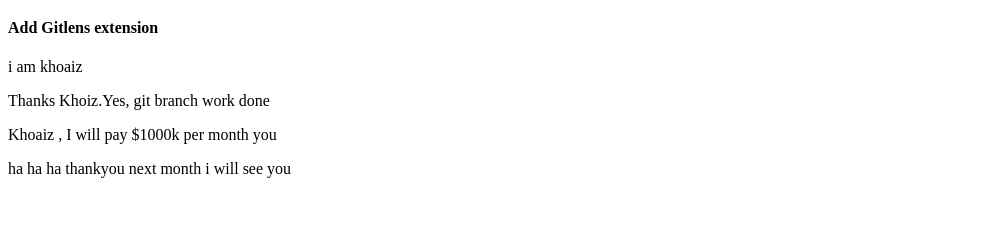
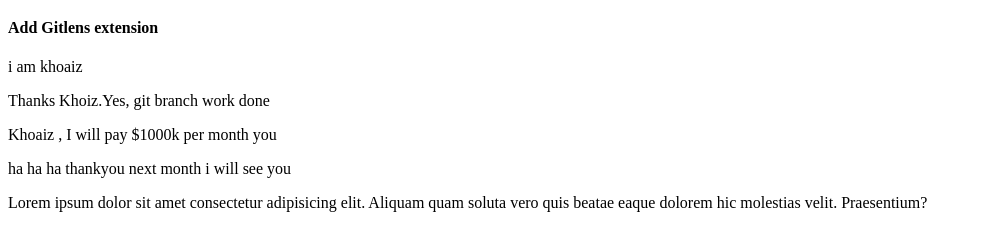
Before and after one commit to gazirahad7/test-git, a plain HTML site: page index.html in a window 1280 px wide. Shown: the part 61-312 px from the top of the page, without its empty margins (0-982 px from the left). Drawn offline with Linux system fonts and the light colour scheme.

Commit message:
create div
update index page

```diff
--- a/index.html
+++ b/index.html
@@ -12,6 +12,11 @@
 		<p>i am khoaiz</p>
 		<p>Thanks Khoiz.Yes, git branch work done</p>
 		<p>Khoaiz , I will pay $1000k per month you</p>
-		<p>ha ha ha  thankyou next month i will see you</p>
+		<p>ha ha ha thankyou next month i will see you</p>
+
+		<div>
+			Lorem ipsum dolor sit amet consectetur adipisicing elit. Aliquam quam
+			soluta vero quis beatae eaque dolorem hic molestias velit. Praesentium?
+		</div>
 	</body>
 </html>
```
